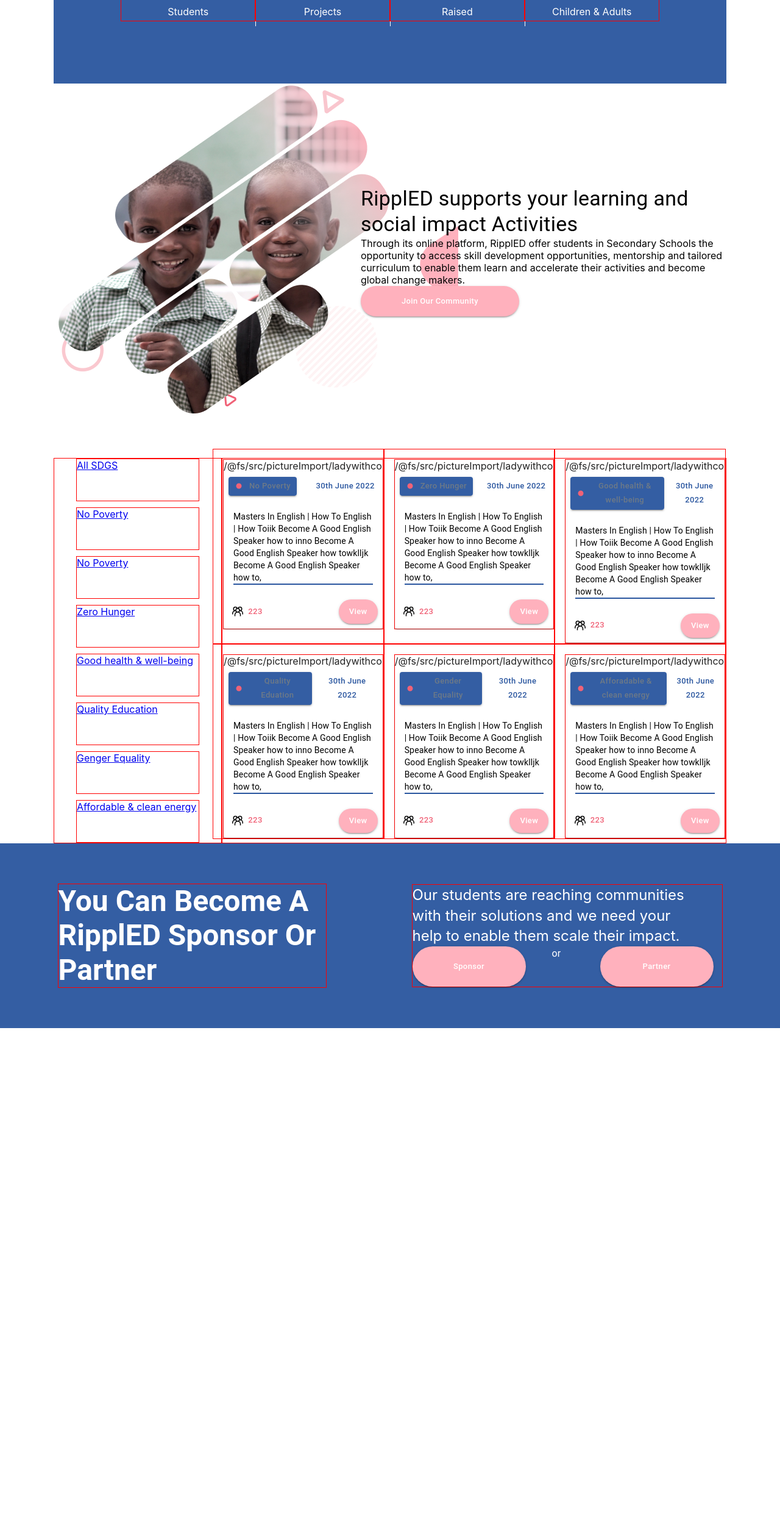
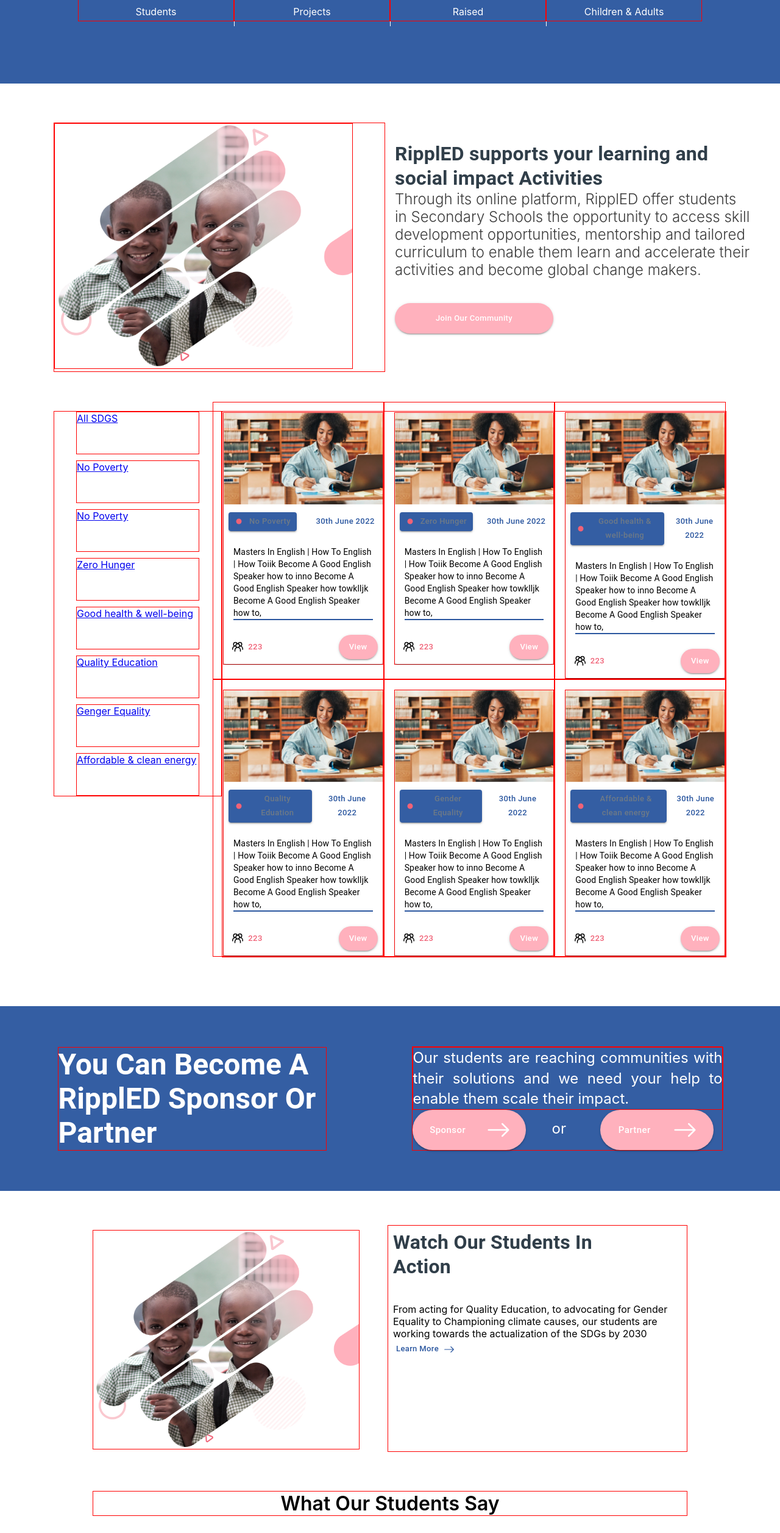
Before and after one commit to Nsisong-Akpakpan/A-website-project, a React (Create React App) app: page / in a window 1280 px wide. Shown: the part 860-3374 px from the top of the page at 61% size. Before the commit the page ends 2546 px from the top, so only its background shows below. Built offline with nearby package versions, Linux system fonts and the light colour scheme.

Commit message:
Today's commit

```diff
--- a/src/App.js
+++ b/src/App.js
@@ -1,7 +1,7 @@
 import Login from './Pages/login';
-import SignUp from './Pages/signUp';
+// import SignUp from './Pages/signUp';
 import Home from './Pages/home';
-import Navbar from './Templates/Navbar';
+// import Navbar from './Templates/Navbar';
 import { createTheme, ThemeProvider } from "@mui/material/styles";
 import {
   BrowserRouter as Router,
--- a/src/Components/ButtonMain.js
+++ b/src/Components/ButtonMain.js
@@ -2,11 +2,13 @@ import React from 'react';
 import Button from '@mui/material/Button';
 
 
-function ButtonMain({text, border, variant, size, color, height, width, fontSize, mt, startIcon, endIcon, type}) {
+function ButtonMain({display, justifyContent, text, border, variant, size, color, height, width, fontSize, mt, startIcon, endIcon, type}) {
     return (
         <Button variant={variant} size={size} startIcon={startIcon} endIcon={endIcon} type={type}
          sx={{
              p:2,
+             display:{display},
+             justifyContent:{justifyContent},
              textTransform:"none",
              marginTop:{mt},
              fontSize:{fontSize},
--- a/src/Pages/home.js
+++ b/src/Pages/home.js
@@ -1,7 +1,7 @@
 // import {Typography} from '@mui/material';
 import { useState } from 'react';
 import Navbar from '../Templates/Navbar';
-import {Grid, Typography, Box, Container} from '@mui/material';
+import {Grid, Typography, Box, TextField, Container} from '@mui/material';
 import {Card, CardContent, CardActions, Button, Divider} from '@mui/material';
 import ButtonMain from '../Components/ButtonMain';
 import Twokids from "../../src/pictureImport/Twokids.png";
@@ -13,11 +13,15 @@ import { myData } from '../data';
 // Icons
 import {GoPrimitiveDot} from "react-icons/go";
 import {GrGroup} from "react-icons/gr";
+import {BsArrowRight} from "react-icons/bs";
+
 function Home() {
     const[data] = useState(myData);
     return(
         <div>
             <Navbar/>
+
+            {/* Second grid */}
             <Container maxWidth="lg" sx={{width:{xs:"100%", sm:"90%", md:"90%"}, mt: 8 }}>
             <Grid container spacing={2} columns={12}>
                 <Grid item xs={12} sm={12} md={6.6}>
@@ -42,16 +46,26 @@ function Home() {
                     {/* <Twokids/>              */}
                 </Grid>
             </Grid>
+            </Container>
+
+            {/* Third grid */}
             <DividerBar/>
-            <Grid container spacing={2} columns={12}>
-            <Grid item xs={12} sm={12} md={5.4}>
-                <img src={Twokids} alt="" sx={{width:"50px"}}/>
+
+            {/* Fourth grid */}
+            <Container maxWidth="lg" sx={{width:{xs:"100%", sm:"90%", md:"90%"}, mt: 8 }}>
+            <Grid container spacing={2} columns={12} sx={{display:"flex", flexDirection:"center", justifyContent:"center"}}>
+                <Grid item xs={12} sm={12} md={6}>
+                    <Box sx={{border:"1px solid red"}}>
+                        <img src={Twokids} alt="" style={{width:"90%", border:"1px solid red"}} />
+                    </Box>
                 </Grid>
-                <Grid item xs={12} sm={12} md={6.6} sx={{display:"flex", alignItems:"center"}} >
-                    <Box>
-                        <Typography variant="h4">RipplED supports your learning and social impact Activities</Typography>
-                        <Typography variant="p">Through its online platform, RipplED offer students in Secondary Schools the opportunity to access skill development opportunities, mentorship and tailored curriculum to enable them learn and accelerate their activities and become global change makers.</Typography>
+                <Grid item xs={12} sm={12} md={6} sx={{display:"flex"}} >
+                    <Box sx={{pt:4}} >
                         <Box>
+                            <Typography variant="h4" sx={{width:"583px", fontSize:"32px", fontWeight:"600", color:"#303E49"}}>RipplED supports your learning and social impact Activities</Typography>
+                            <Typography variant="p" sx={{mt:2, width:"583px", fontSize:"24px", fontWeight:"300", color:"#3A3A3A"}}>Through its online platform, RipplED offer students in Secondary Schools the opportunity to access skill development opportunities, mentorship and tailored curriculum to enable them learn and accelerate their activities and become global change makers.</Typography>
+                        </Box>
+                        <Box sx={{pt:5}}>
                             <ButtonMain
                             type="submit"
                             variant={"contained"}
@@ -69,6 +83,7 @@ function Home() {
             </Grid>
             </Container>
 
+            {/* Fifth grid */}
             <Container maxWidth="lg" sx={{width:{xs:"100%", sm:"90%", md:"90%"}, mt: 8 }}>
                 <Grid container spacing={0} columns={12}>
                     <Grid item xs={12} sm={12} md={3}>
@@ -127,8 +142,8 @@ function Home() {
                             <Box sx={{border:"1px solid red"}}>
                                 <Card>
                                     <Box>
-                                        {/* <img src={ladywithcomputer} alt=""/> */}
-                                        {datum.image}
+                                        <img src={datum.image} alt=""/>
+                                        {/* {datum.image} */}
                                     </Box>
                                     <CardActions sx={{display:"flex", justifyContent:"space-between"}}>
                                         <Button startIcon={<GoPrimitiveDot color="#F06277"/>} size="small" variant="contained" sx={{textTransform:"none", color:"#6E7A87", bgcolor:"rgba(42, 86, 159, 0.95)"}}>{datum.category}</Button>
@@ -190,19 +205,21 @@ function Home() {
 
             </Container>
 
-            <Box sx={{justifyContent:"center", height:"303px", color:"white", backgroundColor:"rgba(42, 86, 159, 0.95);", display:"grid", gridGap:"140px", gridTemplateColumns: "0.7fr 0.4fr", alignItems:"center"}}>
+            {/* Sixth grid */}
+            <Box mt={10} sx={{ justifyContent:"center", height:"303px", color:"white", backgroundColor:"rgba(42, 86, 159, 0.95);", display:"grid", gridGap:"140px", gridTemplateColumns: "0.7fr 0.4fr", alignItems:"center"}}>
                 <Box sx={{ border:"1px solid red"}}>
                     <Typography variant="h3" sx={{fontWeight:"bold", textAlign:"left"}} >You Can Become A RipplED Sponsor Or Partner</Typography>
                 </Box>
 
-                <Box sx={{border:"1px solid red",justifyContent:"center" }}>
-                <Typography variant="p" sx={{textAlign:"left", lineHeight:"33.6px", fontSize:"24px"}} >Our students are reaching communities <br/> with their solutions and we need your<br/>
-                    help to enable them scale their impact.</Typography>
+                <Box sx={{border:"1px solid red", justifyContent:"center", textAlign:"justify",}}>
+                <Typography variant="p" sx={{display: "inline-block", width:"100%", border:"1px solid red", textAlign:"justify", lineHeight:"33.6px", fontSize:"24px"}} >Our students are reaching communities with their solutions and we need your help to enable them scale their impact.</Typography>
 
                     <Box sx={{display:"grid", gridGap:"29px", gridTemplateColumns: "200px 50px 200px" }}>
                         <Box>
                         <ButtonMain
                         type="submit"
+                        diplay={"flex"}
+                        justifyContent={"space-around"}
                         variant={"contained"}
                         width={"186px"}
                         height={"66px"}
@@ -210,17 +227,20 @@ function Home() {
                         // bg={"linear-gradient(274.01deg, #F06277 8.9%, #FFB1BD 126.7%)"}
                         color={"#FFFFFF"}
                         text={"Sponsor"}
-                        fontSize={"13px"}
+                        fontSize={"15px"}
+                        endIcon={<BsArrowRight color="#ffffff" size="40px"/>}
                         />
                         </Box>
 
-                        <Box>
-                            <Typography>or</Typography>
+                        <Box mt={2} sx={{fontSize:"24px"}}>
+                           or
                         </Box>
 
                         <Box>
                         <ButtonMain
                         type="submit"
+                        diplay={"flex"}
+                        justifyContent={"space-around"}
                         variant={"contained"}
                         width={"186px"}
                         height={"66px"}
@@ -228,7 +248,8 @@ function Home() {
                         // bg={"linear-gradient(274.01deg, #F06277 8.9%, #FFB1BD 126.7%)"}
                         color={"#FFFFFF"}
                         text={"Partner"}
-                        fontSize={"13px"}
+                        fontSize={"15px"}
+                        endIcon={<BsArrowRight color="#ffffff" size="40px"/>}
                         />
                         </Box>
                     </Box>
@@ -239,6 +260,110 @@ function Home() {
 
             </Box>
 
+            {/* Seventh grid */}
+            <Container maxWidth="lg" sx={{width:{xs:"100%", sm:"90%", md:"80%"}, mt: 8 }}>
+            <Grid container spacing={1} columns={12}>
+                <Grid item xs={12} sm={12} md={6}>
+                    <Box >
+                        <img src={Twokids} alt="" style={{width:"90%", border:"1px solid red"}} />
+                    </Box>
+                </Grid>
+                <Grid item xs={12} sm={12} md={6} sx={{width:"100%", border:"1px solid red", display:"flex"}} >
+                    <Box>
+                        <Typography variant="h4" sx={{width:"358px", fontSize:"32px", fontWeight:"600", color:"#303E49"}} >Watch Our Students In Action</Typography>
+                        <Box sx={{pt:5}}>
+                            <Typography variant="p" >From acting for Quality Education, to advocating for Gender Equality to  Championing climate causes, our students are working towards the actualization of the SDGs by 2030</Typography>
+                        </Box>
+                        <Box>
+                        <Button size="small" endIcon={<BsArrowRight />} variant="text" sx={{textTransform:"none", color:"#2A569F"}}>Learn More</Button>
+                        </Box>
+                    </Box>
+                </Grid>
+            </Grid>
+            </Container>
+
+             {/*Eight grid */}
+             <Container maxWidth="lg" sx={{width:{xs:"100%", sm:"90%", md:"80%"}, mt: 8}}>
+                 <Box sx={{border:"1px solid red", display:"flex", flexDirection:"center", justifyContent:"center", textAlign:"center"}} >
+                    <Typography variant="6" sx={{textAlign:"center", fontWeight:"600", fontSize:"32px"}}>What Our Students Say</Typography>
+                 </Box>
+            <Grid container spacing={1} columns={12} mt={2.6} sx={{display:"flex", justifyContent:"center"}}>
+                <Grid item xs={12} sm={12} md={4}>
+                    <Box >
+                        <img src={Twokids} alt="" style={{width:"90%", border:"1px solid red"}} />
+                    </Box>
+                    <Box sx={{border:"1px solid red", width:"90%", display:"flex", flexDirection:"row", justifyContent:"center"}}>
+                        <Typography variant="p" sx={{fontWeight:"400", width:"170px", fontSize:"14px", color:"#303E49"}}>An enim nullam tempori donec porta and blandi integer velna vitae.</Typography>
+                    </Box>
+                </Grid>
+                <Grid item xs={12} sm={12} md={4}>
+                    <Box >
+                        <img src={Twokids} alt="" style={{width:"90%", border:"1px solid red"}} />
+                    </Box>
+                    <Box sx={{border:"1px solid red", width:"90%", display:"flex", flexDirection:"row", justifyContent:"center"}}>
+                        <Typography variant="p" sx={{fontWeight:"400", width:"170px", fontSize:"14px", color:"#303E49"}}>An enim nullam tempori donec porta and blandi integer velna vitae.</Typography>
+                    </Box>
+                </Grid>
+                <Grid item xs={12} sm={12} md={4}>
+                    <Box >
+                        <img src={Twokids} alt="" style={{width:"90%", border:"1px solid red"}} />
+                    </Box>
+                    <Box sx={{border:"1px solid red", width:"90%", display:"flex", flexDirection:"row", justifyContent:"center"}}>
+                        <Typography variant="p" sx={{fontWeight:"400", width:"170px", fontSize:"14px", color:"#303E49"}}>An enim nullam tempori donec porta and blandi integer velna vitae.</Typography>
+                    </Box>
+                </Grid>
+            </Grid>
+            </Container>
+
+             {/* Ninth grid */}
+             <Container maxWidth="lg" sx={{width:{xs:"100%", sm:"90%", md:"90%"}, mt: 8 }}>
+            <Grid container spacing={2} columns={12} sx={{display:"flex", flexDirection:"center", justifyContent:"center"}}>
+                <Grid item xs={12} sm={12} md={6}>
+                    <Box sx={{border:"1px solid red"}}>
+                        <img src={Twokids} alt="" style={{width:"90%", border:"1px solid red"}} />
+                    </Box>
+                </Grid>
+                <Grid item xs={12} sm={12} md={6} sx={{display:"flex"}} >
+                    <form>
+                        <Box sx={{display:"flex", flexWrap:"wrap", justifyContent:"space-between"}}>
+                            <Box sx={{border: "1px solid red", height: "90px", width:"260px", display: "flex"}}>
+                                <Box sx={{display:"block"}}>
+                                    <Typography sx={{fontWeight:"500", fontSize:"16px", lineHeight:"24px"}} >NAME</Typography>
+                                     <TextField variant="outlined" margin="dense" size="small" label="Your name" />
+                                </Box>
+                            </Box>
+                            <Box sx={{border: "1px solid red", height: "90px", width:"260px", display: "flex"}}>
+                                <Box sx={{display:"block"}}>
+                                    <Typography sx={{fontWeight:"500", fontSize:"16px", lineHeight:"24px"}} >SUBJECT</Typography>
+                                     <TextField variant="outlined" margin="dense" size="small" label="Choose subject" />
+                                </Box>
+                            </Box>
+                            <Box sx={{border: "1px solid red", height: "90px", width:"260px", display: "flex"}}>
+                                <Box sx={{display:"block"}}>
+                                    <Typography sx={{fontWeight:"500", fontSize:"16px", lineHeight:"24px"}} >COMPANY</Typography>
+                                     <TextField variant="outlined" margin="dense" size="small" label="Text here" />
+                                </Box>
+                            </Box>
+                            <Box sx={{border: "1px solid red", height: "90px", width:"260px", display: "flex"}}>
+                                <Box sx={{display:"block"}}>
+                                    <Typography sx={{fontWeight:"500", fontSize:"16px", lineHeight:"24px"}} >EMAIL</Typography>
+                                     <TextField variant="outlined" margin="dense" size="small" label="Your email address" />
+                                </Box>
+                            </Box>
+                            <Box sx={{border: "1px solid red", height: "90px", width:"100%", display: "flex"}}>
+                                <Box sx={{display:"block"}}>
+                                    <Typography sx={{fontWeight:"500", fontSize:"16px", lineHeight:"24px"}} >MESSAGE</Typography>
+                                     <TextField id="fullWidth"  variant="outlined" margin="dense" fullWidth multiline label="Start typing here" />
+                                </Box>
+                            </Box>
+
+                        </Box>
+
+                    </form>
+
+                </Grid>
+            </Grid>
+            </Container>
 
 
 
```
